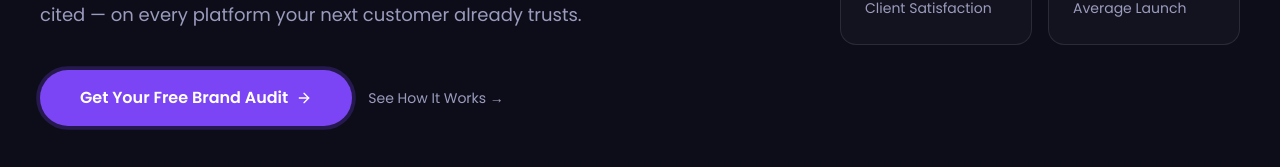
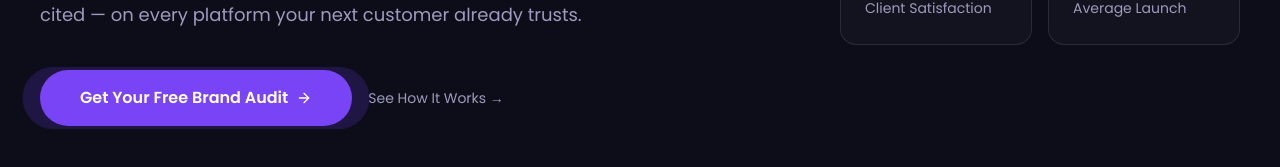
Before and after one commit to BrandLevo/brandlevo-marketing-web, a Next.js app: page / in a window 1280 px wide. Shown: the part 531-698 px from the top of the page. Built offline with nearby package versions, Linux system fonts and the light colour scheme.

Commit message:
perf: fix TBT — compositable pulse ring, fetchPriority on LCP logo, will-change on reveals, rAF scrollTo

```diff
--- a/src/app/globals.css
+++ b/src/app/globals.css
@@ -300,9 +300,9 @@ html.dark .shadow-lg     { box-shadow: 0 8px 24px rgba(0, 0, 0, 0.6); }
 }
 
 @keyframes pulseRing {
-  0%   { box-shadow: 0 0 0 0    rgba(123, 69, 245, 0.35); }
-  70%  { box-shadow: 0 0 0 12px rgba(123, 69, 245, 0); }
-  100% { box-shadow: 0 0 0 0    rgba(123, 69, 245, 0); }
+  0%   { transform: scale(1);    opacity: 0.55; }
+  70%  { transform: scale(1.35); opacity: 0; }
+  100% { transform: scale(1.35); opacity: 0; }
 }
 
 @keyframes gradientShift {
@@ -417,9 +417,20 @@ html.dark .shadow-lg     { box-shadow: 0 8px 24px rgba(0, 0, 0, 0.6); }
     animation: floatY 5s ease-in-out infinite;
   }
 
-  /* Pulse ring on primary CTA */
+  /* Pulse ring on primary CTA — compositable (transform+opacity, not box-shadow) */
   .animate-pulse-ring {
+    position: relative;
+    isolation: isolate;
+  }
+  .animate-pulse-ring::before {
+    content: '';
+    position: absolute;
+    inset: 0;
+    border-radius: inherit;
+    background: rgba(123, 69, 245, 0.5);
     animation: pulseRing 2.2s ease-out infinite;
+    z-index: -1;
+    pointer-events: none;
   }
 
   /* ── Bento card ─────────────────────────────────────────── */
@@ -464,6 +475,7 @@ html.dark .shadow-lg     { box-shadow: 0 8px 24px rgba(0, 0, 0, 0.6); }
   .reveal-right,
   .reveal-scale {
     opacity: 0;
+    will-change: transform, opacity;
     transition: opacity 0.65s cubic-bezier(0.16, 1, 0.3, 1),
                 transform 0.65s cubic-bezier(0.16, 1, 0.3, 1);
   }
@@ -478,6 +490,7 @@ html.dark .shadow-lg     { box-shadow: 0 8px 24px rgba(0, 0, 0, 0.6); }
   .reveal-scale.is-visible {
     opacity: 1;
     transform: none;
+    will-change: auto;
   }
 
   /* Stagger delays for grid children */
--- a/src/app/layout.tsx
+++ b/src/app/layout.tsx
@@ -97,6 +97,9 @@ export default function RootLayout({
       className={`${nunitoSans.variable} ${poppins.variable} scroll-smooth dark`}
       data-scroll-behavior="smooth"
     >
+      <head>
+        <link rel="preload" href="/logo-white.svg" as="image" type="image/svg+xml" />
+      </head>
       <body className="antialiased min-h-screen font-body text-on-surface">
         <script
           type="application/ld+json"
--- a/src/components/navbar.tsx
+++ b/src/components/navbar.tsx
@@ -47,7 +47,7 @@ export default function Navbar() {
             {/* Logo */}
             <Link href="/" onClick={close} className="shrink-0">
               {/* eslint-disable-next-line @next/next/no-img-element */}
-              <img src="/logo-white.svg" alt="BrandLevo" className="h-14 w-auto" />
+              <img src="/logo-white.svg" alt="BrandLevo" className="h-14 w-auto" width={56} height={56} fetchPriority="high" />
             </Link>
 
             {/* Pill nav — desktop (lg+) */}
--- a/src/components/scroll-reveal.tsx
+++ b/src/components/scroll-reveal.tsx
@@ -14,7 +14,7 @@ export default function ScrollReveal() {
   }, []);
 
   useEffect(() => {
-    window.scrollTo({ top: 0, left: 0, behavior: "smooth" });
+    requestAnimationFrame(() => window.scrollTo({ top: 0, left: 0, behavior: "smooth" }));
 
     // Small delay so the new page's DOM is ready after route change
     const timer = setTimeout(() => {
```
